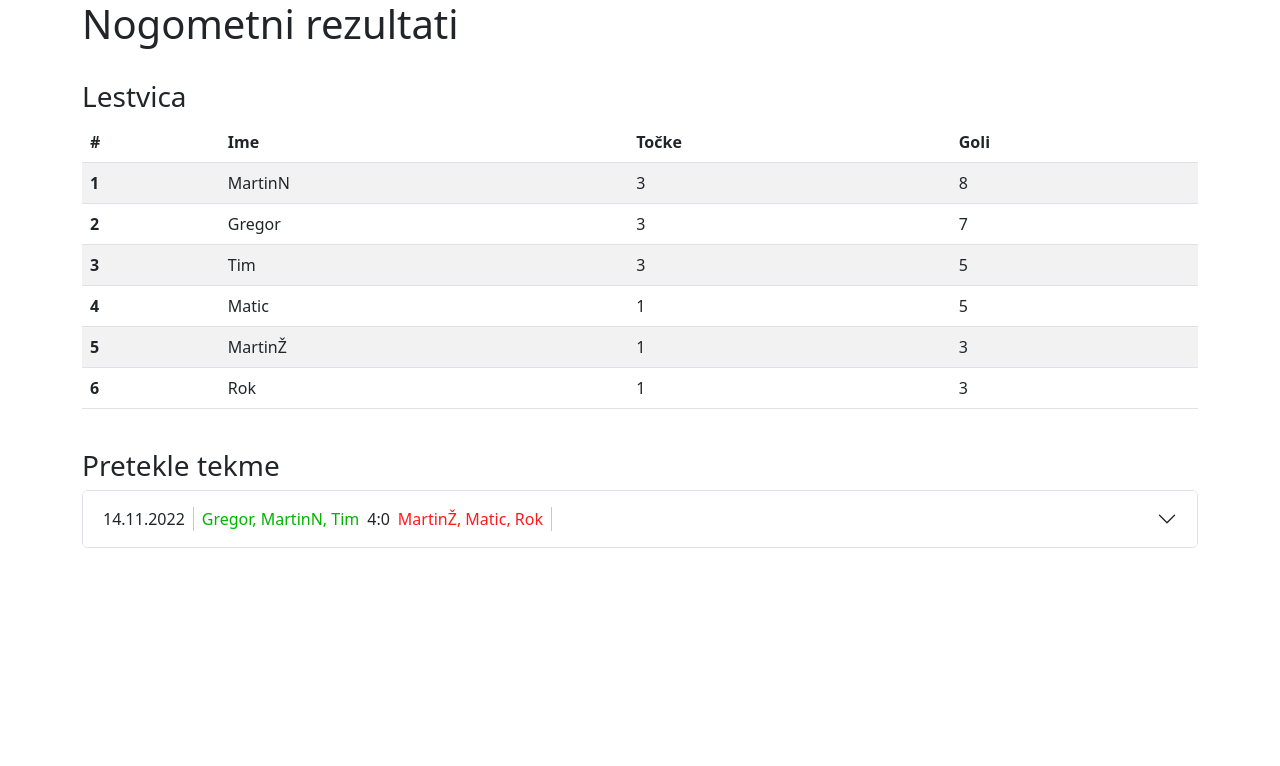
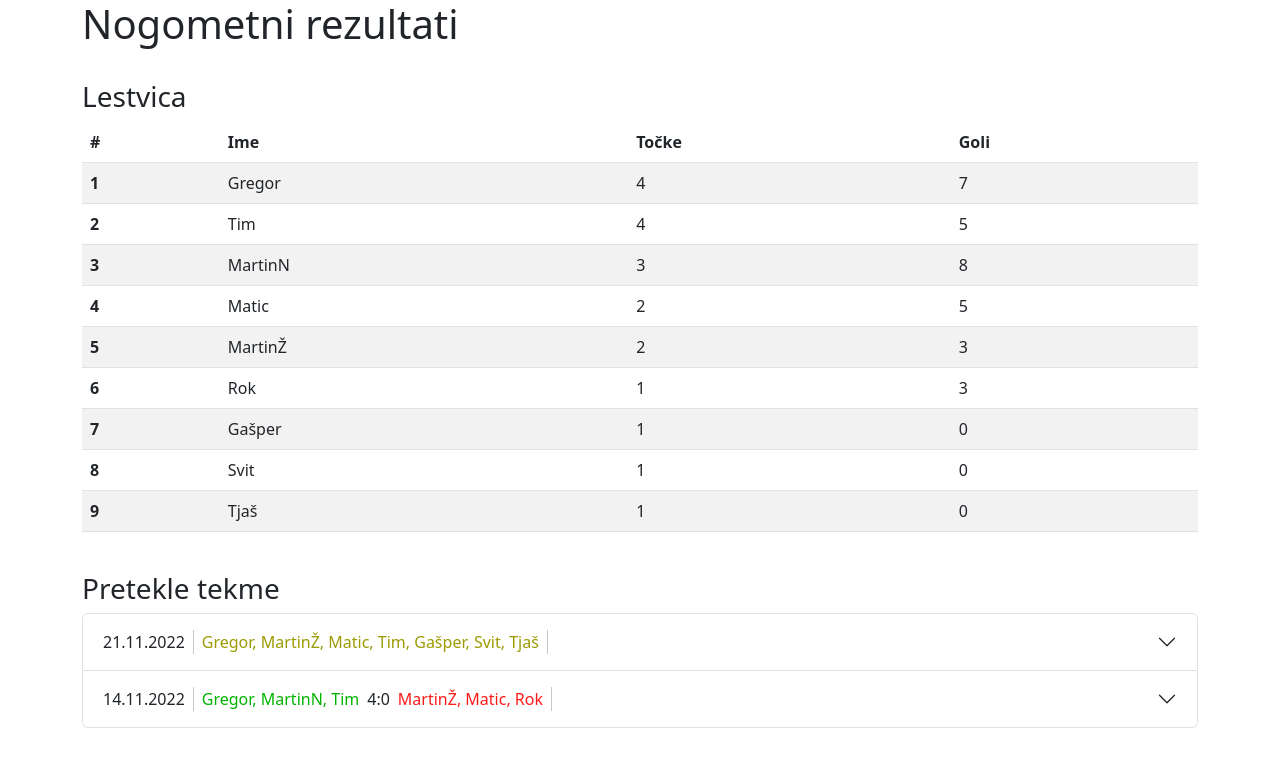
Before and after one commit to TimStromajer/FootballApp, an Angular app: page / in a window 1280 px wide. Shown: the top 766 px of the page. Built offline with nearby package versions, Linux system fonts and the light colour scheme.

Commit message:
friendly game option, new data

```diff
--- a/src/app/components/content/content.component.html
+++ b/src/app/components/content/content.component.html
@@ -34,8 +34,8 @@
     <h3>Pretekle tekme</h3>
     <ngb-accordion #a="ngbAccordion" activeIds="custom-panel-1">
         <ngb-panel *ngFor="let match of fd">
-            <ng-template ngbPanelHeader>
-                <button ngbPanelToggle class="accordion-button">
+            <ng-template ngbPanelHeader *ngIf="match.team1">
+                <button ngbPanelToggle class="accordion-button" *ngIf="match.team1">
 
                     <div class="match-date">{{match.date}}</div>
 
@@ -49,7 +49,7 @@
 
                 </button>
             </ng-template>
-            <ng-template ngbPanelContent>
+            <ng-template ngbPanelContent *ngIf="match.team1">
                 <div *ngFor="let game of match.games; index as i; let l = count">
                     Rezultat {{i + 1}}. igre: <b class="game-result">{{game.team1Score}}:{{game.team2Score}}</b>
                     <div>Zadetki: </div>
@@ -66,6 +66,26 @@
                     <hr *ngIf="i < l - 1"/>
                 </div>
             </ng-template>
+
+            <ng-template ngbPanelHeader *ngIf="match.present">
+                <button ngbPanelToggle class="accordion-button" *ngIf="match.present != undefined">
+
+                    <div class="match-date">{{match.date}}</div>
+
+                    <div class="vr"></div>
+                    <div class="match-present">
+                        <span class="inline" *ngFor="let pr of match.present; index as i; let l = count">{{pr}}<span *ngIf="i < l - 1">, </span></span>
+                    </div>
+                    <div class="vr vr-last"></div>
+
+                </button>
+            </ng-template>
+            <ng-template ngbPanelContent *ngIf="match.present">
+                <div>
+                    Prijateljska tekma.
+                </div>
+            </ng-template>
+
         </ngb-panel>
     </ngb-accordion>
 </div>
--- a/src/app/components/content/content.component.scss
+++ b/src/app/components/content/content.component.scss
@@ -2,6 +2,7 @@ $red-lost-bg: rgb(255, 214, 214);
 $red-lost: #ff1a1a;
 $green-win-bg: rgb(211, 255, 211);
 $green-win: #00b300;
+$yellow-friendly: #9c9a00;
 
 .match-date {
     margin-right: 0.5rem;
@@ -51,3 +52,9 @@ $green-win: #00b300;
 .game-won {
     background-color: $green-win-bg;
 }
+
+.match-present {
+    color: $yellow-friendly;
+    margin-left: 0.5rem;
+    margin-right: 0.5rem;
+}
--- a/src/app/components/content/content.component.ts
+++ b/src/app/components/content/content.component.ts
@@ -19,23 +19,36 @@ export class ContentComponent implements OnInit {
   ngOnInit(): void {
     // create players
     this.fd.forEach(match => {
+      if (match.team1) {
         match.team1.forEach(pl => {
           if (!this.players.includes(pl)) {
             this.players.push(pl)
             this.playersInfo.push(new playerInfo(pl))
           }
         })
+      }
+      if (match.team2) {
         match.team2.forEach(pl => {
           if (!this.players.includes(pl)) {
             this.players.push(pl)
             this.playersInfo.push(new playerInfo(pl))
           }
         })
+      }
+      if (match.present) {
+        match.present.forEach(pl => {
+          if (!this.players.includes(pl)) {
+            this.players.push(pl)
+            this.playersInfo.push(new playerInfo(pl))
+          }
+        })
+      }
     });
 
     // give players data
     this.fd.forEach(match => {
       this.playersInfo.forEach(pl => {
+        if (match.team1) {
           let team: any = null;
           let index: any = null;
 
@@ -52,6 +65,13 @@ export class ContentComponent implements OnInit {
             if (team == 1) pl.totalGoals += game.scoresTeam1[index]
             else if (team == 2) pl.totalGoals += game.scoresTeam2[index]
           })
+        }
+        else if (match.present) {
+          if (match.present.includes(pl.name)) {
+            pl.totalScore += 1;
+          }
+        }
+
       })
     });
 
--- a/src/app/data.ts
+++ b/src/app/data.ts
@@ -1,6 +1,11 @@
 export let footballData =
 [{
+	"date": "21.11.2022",
+	"mode": "friend",
+	"present": ["Gregor", "MartinŽ", "Matic", "Tim", "Gašper", "Svit", "Tjaš"]
+}, {
 	"date": "14.11.2022",
+	"mode": "comp",
 	"team1": ["Gregor", "MartinN", "Tim"],
 	"team2": ["MartinŽ", "Matic", "Rok"],
 	"finalScore": "4:0",
```
Lines whose indentation alone changed are shown as unchanged.
